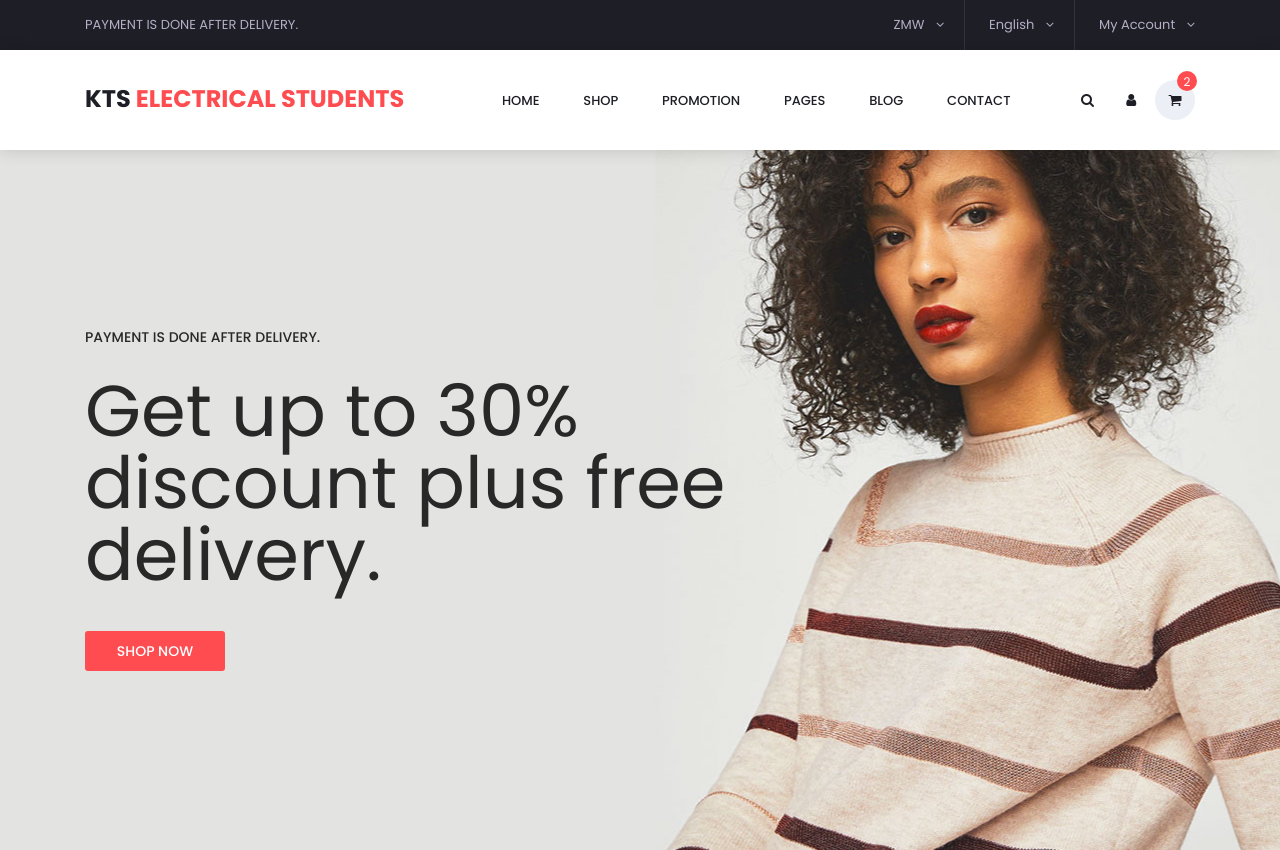
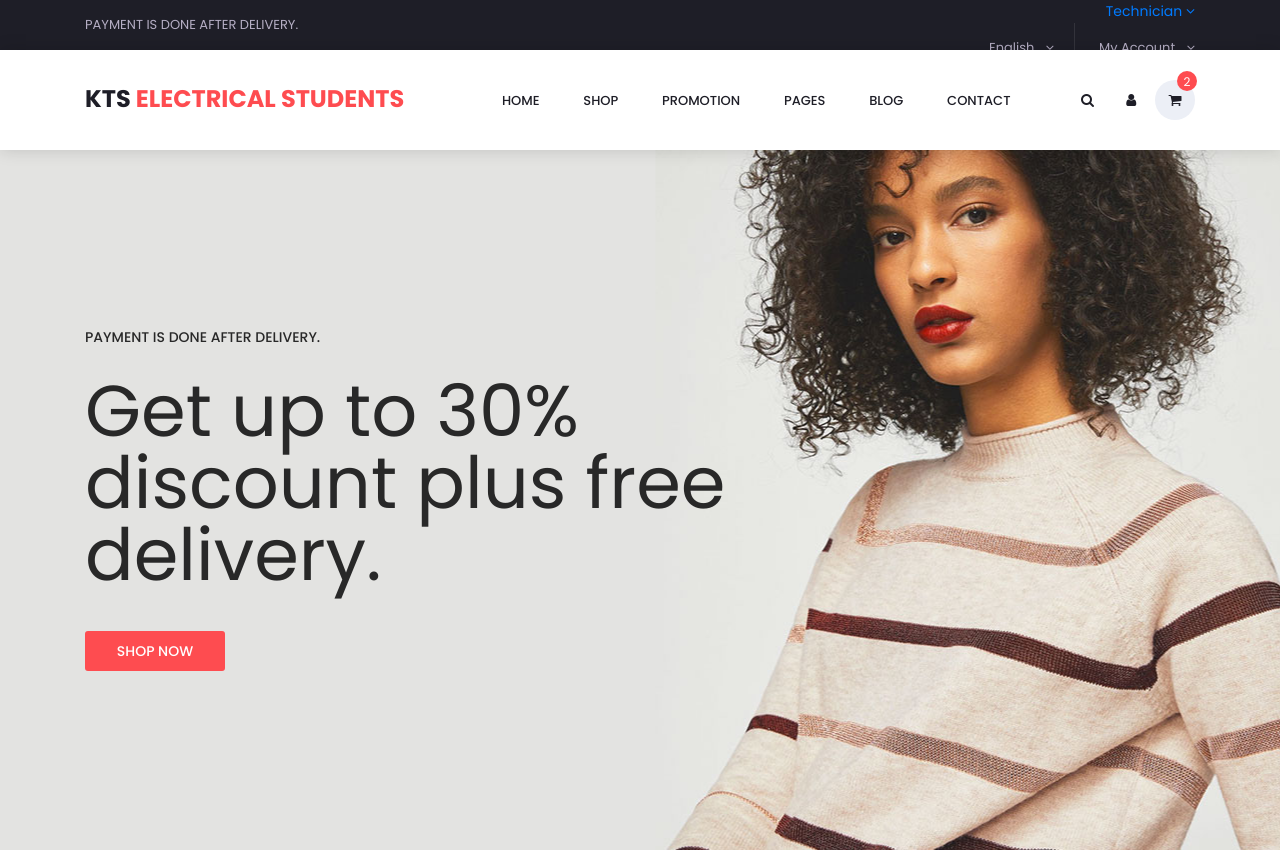
Before and after one commit to Johndellr/df, a plain HTML site: page index.html in a window 1280 px wide. Shown: the top 850 px of the page. Drawn offline with Linux system fonts and the light colour scheme.

Commit message:
Update index.html

```diff
--- a/index.html
+++ b/index.html
@@ -37,13 +37,13 @@
 
 								<!-- Currency / Language / My Account -->
 
-								<li class="currency">
+								<li class="course">
 									<a href="#">
-										ZMW
+										Technician
 										<i class="fa fa-angle-down"></i>
 									</a>
 									<ul class="currency_selection">
-										<li><a href="#">USD</a></li>
+										<li><a href="#">Craft</a></li>
 									</ul>
 								</li>
 								<li class="language">
```
